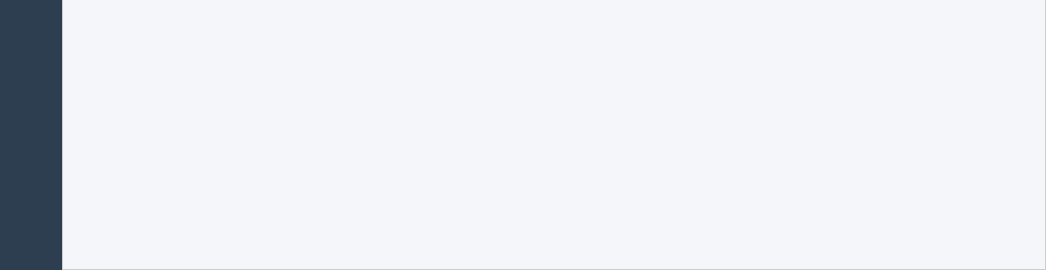
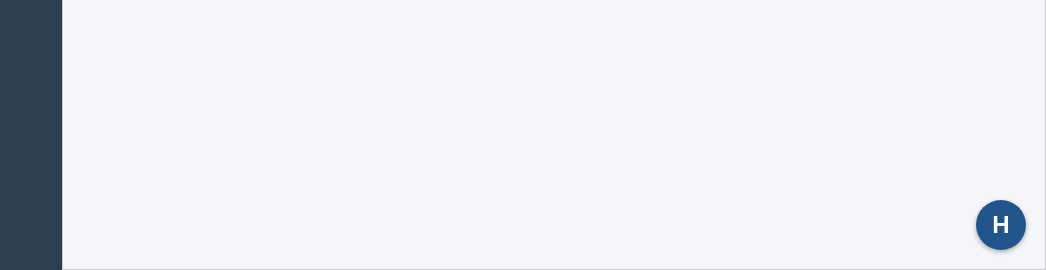
Before and after one commit to Tanushree2004/virtual_classroom, a Django app: template dashboard/templates/instructor_dashboard.html in a window 1280 px wide. Shown: the part 530-800 px from the top of the page, without its empty margins (234-1280 px from the left). Run offline with Django 5.2, Linux system fonts and the light colour scheme; the template is opened without the code that fills it, so the values that code supplies are empty.

Commit message:
Update instructor_dashboard.html

```diff
--- a/dashboard/templates/instructor_dashboard.html
+++ b/dashboard/templates/instructor_dashboard.html
@@ -155,6 +155,80 @@
 {% else %}
     <p>No articles available.</p>
 {% endif %}
+<style>
+    #helpbot-icon {
+        position: fixed;
+        bottom: 20px;
+        right: 20px;
+        width: 50px;
+        height: 50px;
+        background-color: #21548A;
+        color: #fff;
+        border-radius: 50%;
+        display: flex;
+        align-items: center;
+        justify-content: center;
+        cursor: pointer;
+        user-select: none;
+        z-index: 1000;
+        font-size: 24px;
+        font-weight: bold;
+        box-shadow: 0 2px 5px rgba(0,0,0,0.3);
+      }
+
+      /* Optional fade effect */
+      @keyframes fadeOut {
+        from { opacity: 1; }
+        to { opacity: 0; }
+      }
+      .fade-out {
+        animation: fadeOut 0.5s forwards;
+      }
+
+</style>
+<div id="helpbot-icon">H</div>
+<script>
+    const helpbotIcon = document.getElementById("helpbot-icon");
+
+    helpbotIcon.addEventListener('mousedown', function(e) {
+      let shiftX = e.clientX - helpbotIcon.getBoundingClientRect().left;
+      let shiftY = e.clientY - helpbotIcon.getBoundingClientRect().top;
+
+      function onMouseMove(e) {
+        let newLeft = e.clientX - shiftX;
+        let newTop = e.clientY - shiftY;
+        const iconWidth = helpbotIcon.offsetWidth;
+        const iconHeight = helpbotIcon.offsetHeight;
+        const maxLeft = window.innerWidth - iconWidth;
+        const maxTop = window.innerHeight - iconHeight;
+        newLeft = Math.max(0, Math.min(newLeft, maxLeft));
+        newTop = Math.max(0, Math.min(newTop, maxTop));
+
+        helpbotIcon.style.bottom = "auto";
+        helpbotIcon.style.right = "auto";
+        helpbotIcon.style.left = newLeft + 'px';
+        helpbotIcon.style.top = newTop + 'px';
+      }
+
+      document.addEventListener('mousemove', onMouseMove);
+
+      document.addEventListener('mouseup', function onMouseUp() {
+        document.removeEventListener('mousemove', onMouseMove);
+        document.removeEventListener('mouseup', onMouseUp);
+      });
+    });
+
+    helpbotIcon.ondragstart = function() {
+      return false;
+    };
+
+    helpbotIcon.onclick = function() {
+      document.body.classList.add('fade-out');
+      setTimeout(() => {
+        window.location.href = '/helpbot/';
+      }, 500);
+    };
+  </script>
 </div>
 <script>
     function searchPapers() {
```
